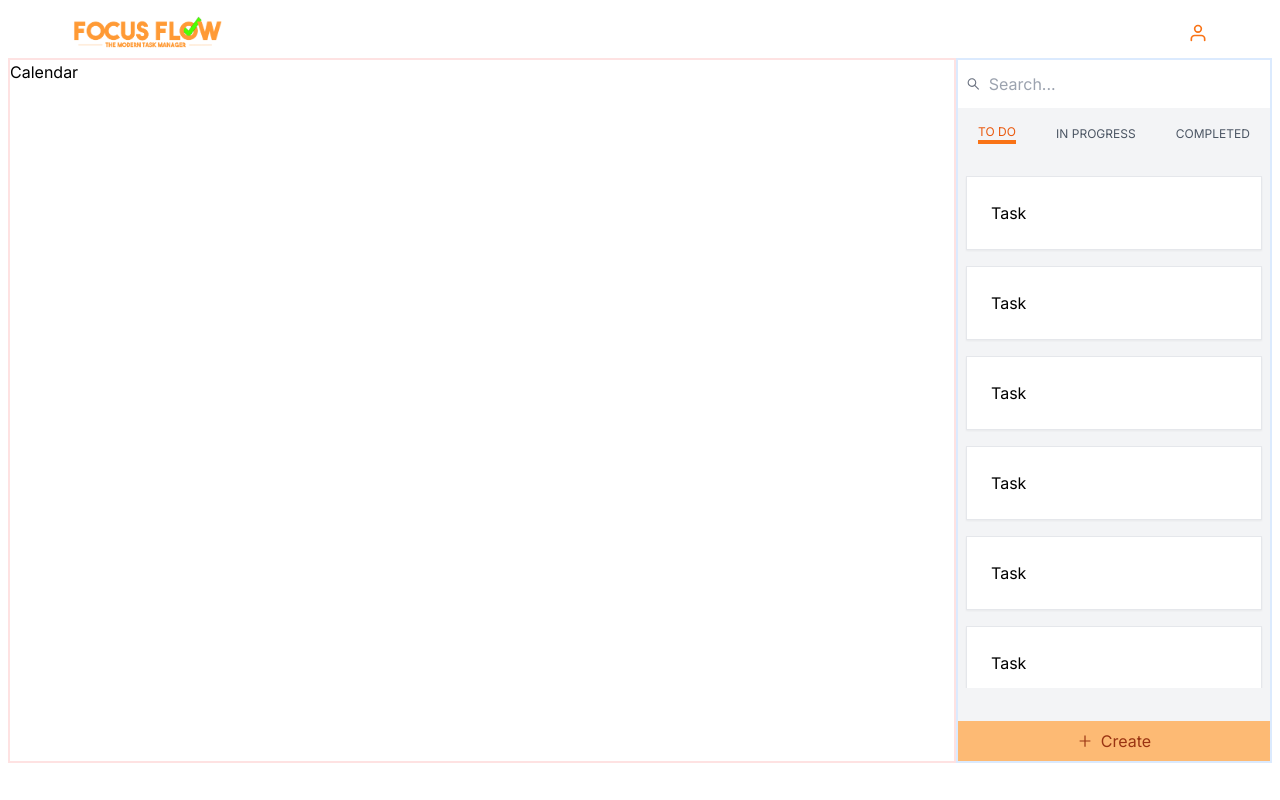
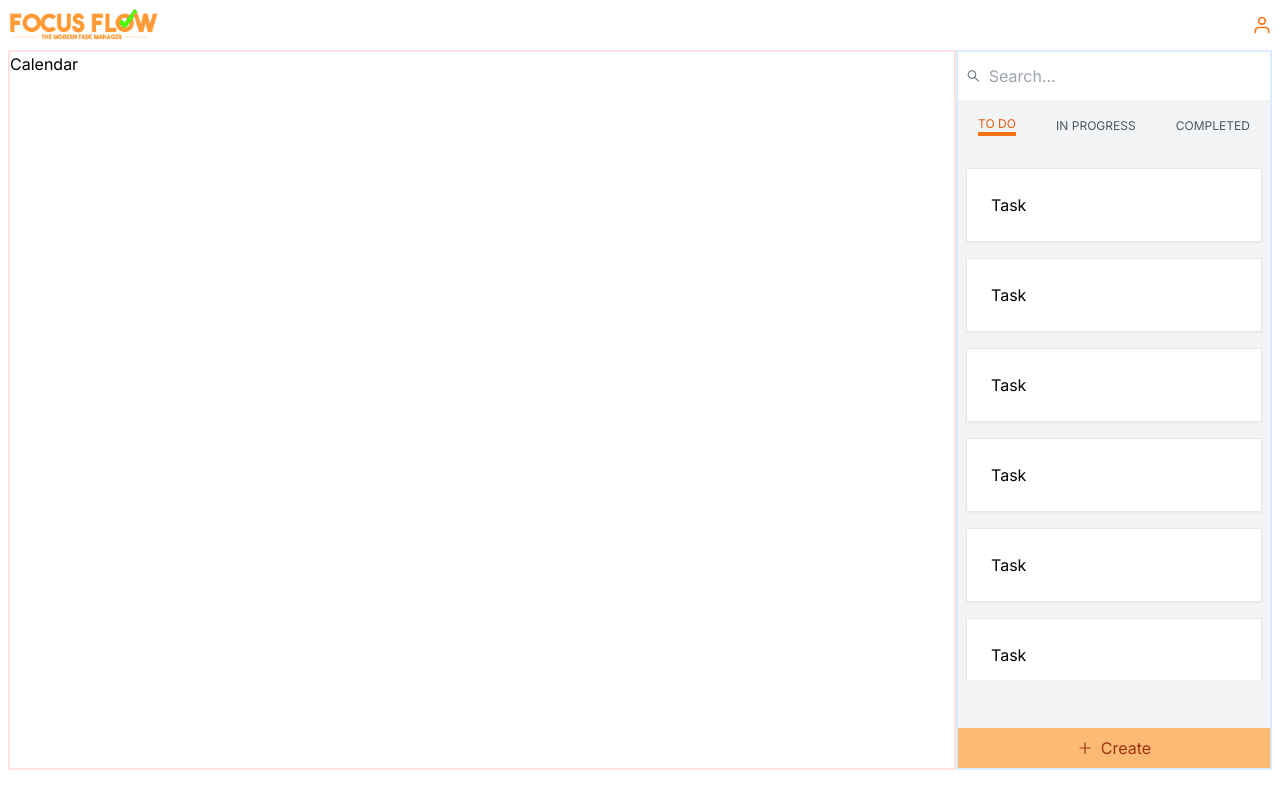
Before and after one commit to colintle/FocusFlow, a Next.js app in the folder focus-flow/: page /home in a window 1280 px wide. Built offline with nearby package versions, Linux system fonts and the light colour scheme.

Commit message:
Added spacing around the app of home page

```diff
--- a/focus-flow/src/app/components/Header.tsx
+++ b/focus-flow/src/app/components/Header.tsx
@@ -6,7 +6,7 @@ import logo from '../../../public/logos/ffLogo_slogan.png';
 const Header = () => {
   return (
     <header className="w-full">
-      <div className="flex items-center justify-between max-w-6xl mx-auto p-2">
+      <div className="flex items-center justify-between w-full mx-auto py-2">
         <div className="flex items-center">
           <Image src={logo} alt="Focus Flow Logo" width={150} height={25} />
         </div>
--- a/focus-flow/src/app/home/page.tsx
+++ b/focus-flow/src/app/home/page.tsx
@@ -7,7 +7,7 @@ import Header from '../components/Header';
 
 function HomePage() {
   return (
-    <div className="container mx-auto p-2 h-screen">
+    <div className="container mx-auto h-screen px-2">
       <Header/>
       <div className="flex flex-col lg:flex-row h-[90%]">
         <Calendar/>
```
